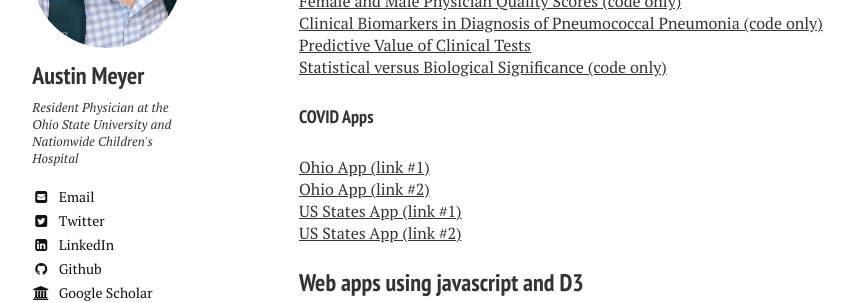
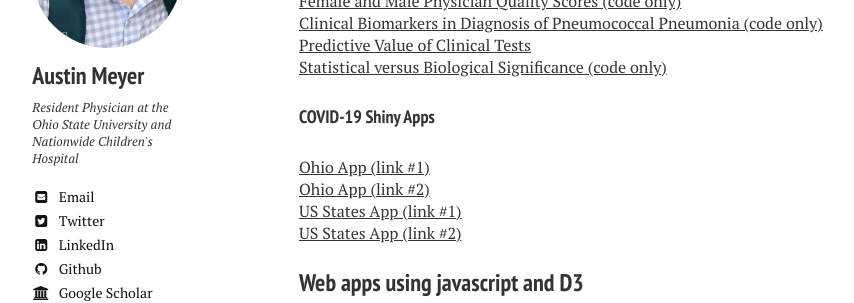
Before and after one commit to ausmeyer/ausmeyer.github.io, a Jekyll site: the page built from extras/index.md, in a window 1280 px wide. Shown: the part 330-633 px from the top of the page, without its empty margins (21-875 px from the left). Built offline with Jekyll 4.4.1, drawn with Linux system fonts in a browser that asks for light colours; nearby versions of some CDN libraries.

Commit message:
Adding COVID apps.

```diff
--- a/extras/index.md
+++ b/extras/index.md
@@ -14,7 +14,7 @@ share: false
 [Predictive Value of Clinical Tests](https://ausmeyer.shinyapps.io/predictive_value_shiny)
 [Statistical versus Biological Significance (code only)](https://github.com/ausmeyer/statistical_biological_significance)
 
-#### COVID Apps
+#### COVID-19 Shiny Apps
 [Ohio App (link #1)](http://covidtrackingohio.org/)
 [Ohio App (link #2)](https://ausmeyer.shinyapps.io/covid_ohio_dash/)
 [US States App (link #1)](http://covidtrackingus.org/)
```
